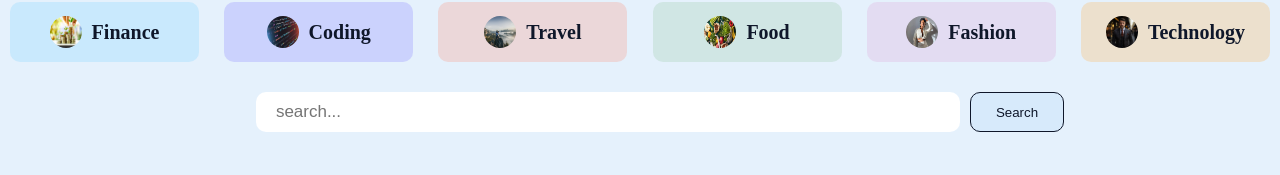
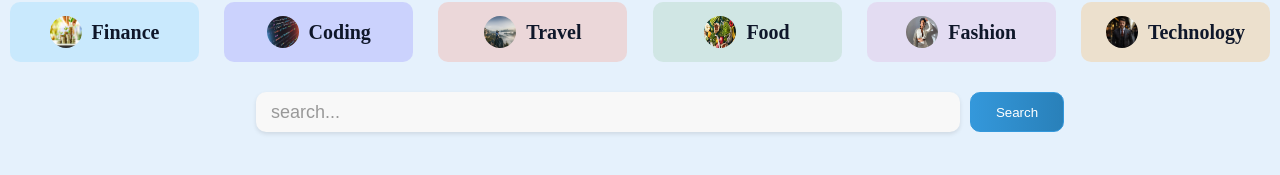
Before and after one commit to mishan843/blogapp, a Next.js app: page / in a window 1280 px wide. Shown: the part 163-338 px from the top of the page. Built offline with nearby package versions, Linux system fonts and the light colour scheme; no server answers.

Commit message:
ADD CONSOLE FOR URL

```diff
--- a/src/components/search/search.module.css
+++ b/src/components/search/search.module.css
@@ -1,4 +1,4 @@
-.container{
+.container {
   width: 100%;
   display: flex;
   align-items: center;
@@ -6,27 +6,47 @@
   margin: 20px;
   gap: 10px;
 }
-.searchinput{
+
+.searchinput {
   width: 55vw;
   height: 5vh;
   border: none;
   border-radius: 10px;
-    padding-left: 10px;
-    font-size: 17px;
-}
-.searchinput::placeholder{
-    padding-left: 10px;
-}
-.searchinput:focus{
-    border: 1px solid var(--textColor);
-    outline: none;
+  padding-left: 15px; /* Increased padding for better visual balance */
+  font-size: 18px; /* Slightly increased font size */
+  background-color: #f8f8f8; /* Light gray background */
+  box-shadow: 0 2px 4px rgba(0, 0, 0, 0.1); /* Subtle box shadow */
 }
 
-.searchbtn{
+.searchinput::placeholder {
+  color: #999; /* Light gray placeholder text */
+}
+
+.searchinput:focus {
+  border: 1px solid #3498db; /* Border color on focus */
+  outline: none;
+  box-shadow: 0 0 8px rgba(52, 152, 219, 0.5); /* Soft box shadow on focus */
+}
+
+.searchbtn {
   height: 5vh;
   padding: 0 25px;
-    border: 1px solid var(--textColor);
+  border: 1px solid #3498db; /* Border color */
   border-radius: 10px;
-    background-color: var(--bg);
-    color: var(--textColor);
+  background: linear-gradient(
+    to right,
+    #3498db,
+    #2980b9
+  ); /* Gradient background */
+  color: #fff; /* White text color */
+  cursor: pointer;
+  transition: background 0.3s ease; /* Smooth transition on hover */
 }
+
+.searchbtn:hover {
+  background: linear-gradient(
+    to right,
+    #2980b9,
+    #3498db
+  ); /* Adjusted gradient on hover */
+}
```
Lines whose indentation alone changed are shown as unchanged.
